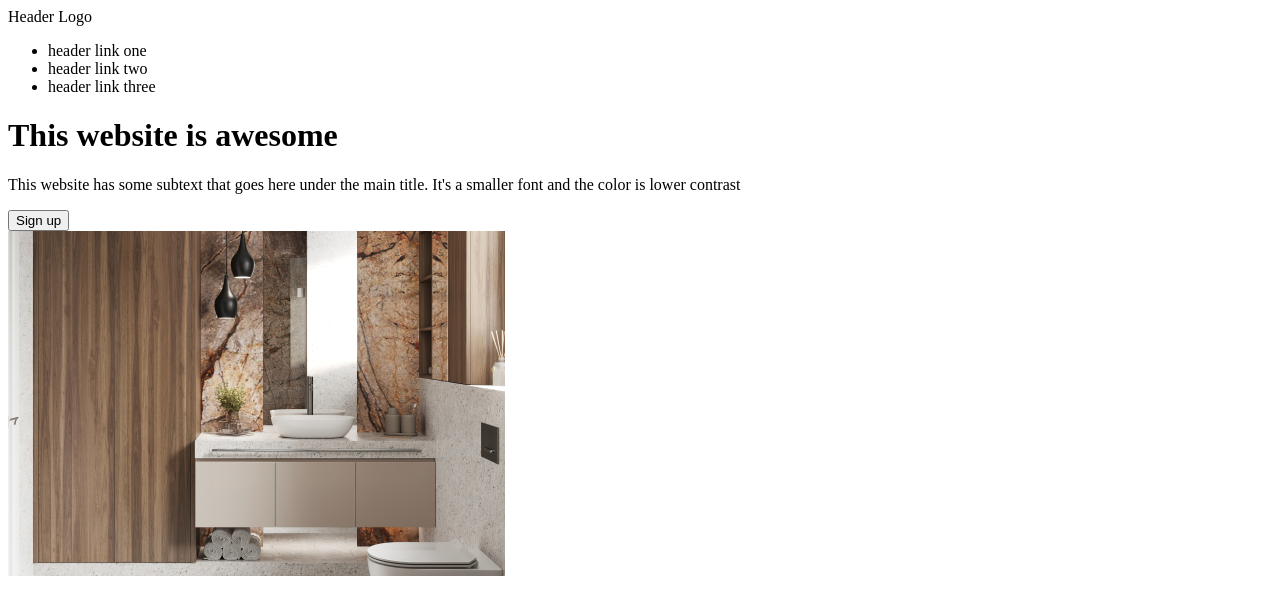
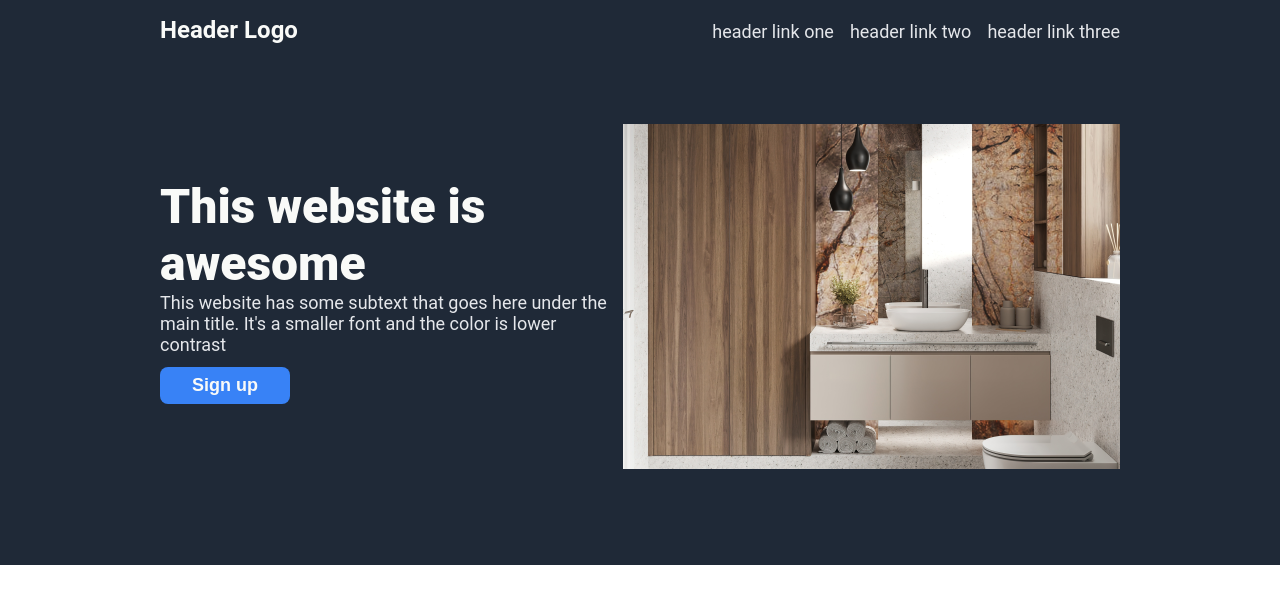
Before and after one commit to joshua112398/landing-page, a plain HTML site: page index.html in a window 1280 px wide. Drawn offline with Linux system fonts and the light colour scheme.

Commit message:
Apply CSS and Flexbob to Header and Hero sections

```diff
--- a/css/style.css
+++ b/css/style.css
@@ -0,0 +1,70 @@
+body {
+    font-family: Roboto, Oxygen, Ubuntu, Cantarell, 'Open Sans', 'Helvetica Neue', sans-serif;
+    margin: 0px;
+}
+
+.hero-header {
+    background-color: #1F2937;
+    padding: 16px 160px;
+}
+
+.header {
+    display: flex;
+    justify-content: space-between;
+    align-items: baseline;
+}
+
+h1 {
+    font-size: 48px;
+    font-weight: 800;
+    color: #F9FAF8;
+    margin: 0px;
+}
+
+h3 {
+    font-size: 24px;
+    color: #F9FAF8;
+    margin: 0px;
+}
+
+.hero {
+    background-color: #1F2937;
+    display: flex;
+    padding: 80px 0px;
+    align-items: center;
+}
+
+.hero p, a {
+    font-size: 18px;
+    color: #e5e7eb;
+}
+
+button {
+    border-radius: 8px;
+    border: 0px;
+    padding: 8px 32px;
+    margin: 12px 0px;
+}
+
+.hero button {
+    background-color: #3882F6;
+    color: #F9FAF8;
+    font-weight: bold;
+    font-size: 18px;
+}
+
+p {
+    margin: 0px;
+}
+
+ul {
+    list-style-type: none;
+    margin: 0px;
+    padding: 0px;
+    display: flex;
+    gap: 16px;
+}
+
+a {
+    text-decoration: none;
+}
--- a/index.html
+++ b/index.html
@@ -11,13 +11,13 @@
 
 
   <body>
-
+    <div class="hero-header">
         <div class="header">
-        <div>Header Logo</div>
+            <h3>Header Logo</h3>
             <ul>
-        <li><a>header link one</a></li>
-        <li><a>header link two</a></li>
-        <li><a>header link three</a></li>
+            <li><a href="https://www.google.com/">header link one</a></li>
+            <li><a href="https://www.google.com/">header link two</a></li>
+            <li><a href="https://www.google.com/">header link three</a></li>
             </ul>
         </div>
 
@@ -29,6 +29,7 @@
             </div>
             <img src="images/interior-bathroom.png" alt="placeholder">
         </div>
+    </div>
 
   </body>
 
```
Lines whose indentation alone changed are shown as unchanged.
